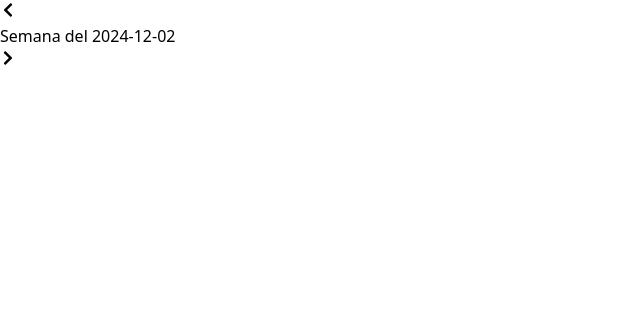
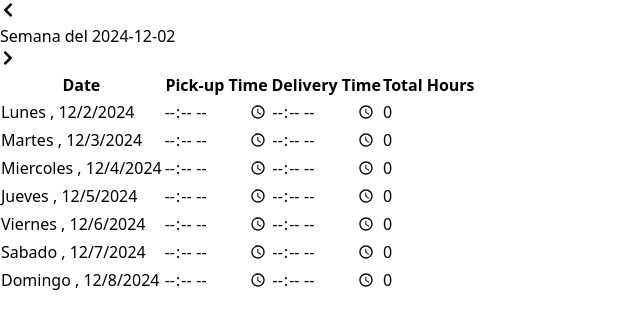
Before and after one commit to anavarro81/TimeTracker, a React (Vite) app: page / in a window 1280 px wide. Shown: the top 328 px of the page, without its empty margins (0-640 px from the left). Built offline with nearby package versions, Linux system fonts and the light colour scheme.

Commit message:
feat: Mostrar tabla de fechas, calcula la diferencia de horas entre unas y otras
Mostrar tabla de fechas, calcula la diferencia de horas entre unas y otras

```diff
--- a/src/TrackerTable.jsx
+++ b/src/TrackerTable.jsx
@@ -1,51 +1,129 @@
 
-import React, {useEffect, useState} from 'react'
+import React, {useEffect, useState, useRef} from 'react'
 import { FaChevronLeft, FaChevronRight, FaTimes } from "react-icons/fa";
-
-// TODO: Calcula la semana completa a partir del dia actual
-import getCurrentWeek from './utils/dates'
+import {calculateDuration, getCurrentWeek} from './utils/dates'
 
 const TrackerTable = () => {
 
-    const [date, setDate] = useState('')
+  const [date, setDate] = useState('')
+  const [currentWeek, setCurrentWeek] = useState([])
+  const [timeTable, setTimeTable] = useState([])
+
+  const daysOfWeek = ['Domingo', 'Lunes', 'Martes', 'Miercoles', 'Jueves', 'Viernes', 'Sabado']
 
   const getCurrentDate = () => {
     return new Date()
 
   }
 
-  const getData = (date) => {
+
+  const setPickUpTime = (e, index) => {
+
+    const updatedTimeTable = [...timeTable]
+
+    const currentEntry = updatedTimeTable.find((day) => day.day === currentWeek[index])
+    currentEntry.pickUpTime = e.target.value
+
+    if (currentEntry.pickUpTime > "00:00" && currentEntry.deliveryTime > "00:00") {
+
+        const totalhours = calculateDuration(currentEntry.pickUpTime, currentEntry.deliveryTime)
+        currentEntry.totalHours = totalhours
+        setTimeTable(updatedTimeTable)
+      }
 
 
 
-    const firtsDay = getCurrentWeek(date)
-
-    console.log(firtsDay);
 
 
 
   }
 
+  const setDeliveryTime = (e, index) => {
+
+    // Se crea una copia del array de timeTable
+    const updatedTimeTable = [...timeTable]
+
+    console.log('>> setDeliveryTime')
+    console.log('>> updatedTimeTable', updatedTimeTable)
+    console.log('>> currentWeek[index]', currentWeek[index])
+
+    const exist = updatedTimeTable.find((day) => day.day === currentWeek[index])
+
+
+    console.log('>> exist :', exist )
+
+    exist.deliveryTime = e.target.value
+
+    if (exist.pickUpTime > "00:00" && exist.deliveryTime > "00:00") {
+      const totalhours = calculateDuration(exist.pickUpTime, exist.deliveryTime)
+      exist.totalHours = totalhours
+      setTimeTable(updatedTimeTable)
+      console.log('timetable actualizado: ', timeTable);
+
+    }
+  }
+
+
+
+
+
+  const getData = (date) => {
+
+    const currentWeek = getCurrentWeek(date)
+
+    console.log('>> currentWeek', currentWeek);
+
+
+    // Cargo la tabla solo la primera vez
+    if (timeTable.length == 0) {
+      const newTimeTable = [...timeTable]
+
+      for (let i = 0; i < currentWeek.length; i++) {
+        newTimeTable.push({day: currentWeek[i], pickupTime: "00:00", deliveryTime: "00:00", totalHours: 0})
+      }
+      console.log('>> newTimeTable', newTimeTable);
+      setTimeTable(newTimeTable)
+
+
+    }
+
+
+
+
+
+
+
+
+    return currentWeek
+  }
+
   useEffect(() => {
     // Obtener la fecha actual, solo los primeros 10 caracteres
     const date = getCurrentDate()
-    console.log('>> date : ', date);
 
+    // Estabñecer la fecha en el encabezado
     const stringDate = getCurrentDate().toISOString().slice(0, 10)
     setDate(stringDate)
-    getData(date)
+
+    // Solo se carga una vez la tabla
+    if (timeTable.length == 0) {
+      const currentWeek = getData(date)
+      setCurrentWeek(currentWeek)
+    }
 
 
 
 
   }, [])
 
+
+
+
   const getPrevoiusWeek = () => {
   }
 
   const getNextWeek = () => {
   }
-
 
 
 
@@ -77,6 +155,45 @@ const TrackerTable = () => {
             </div>
 
         </div>
+{/* Tabla de horarios */}
+
+      <div>
+        <table className='w-full mt-3 border-collapse border'>
+          <tr>
+              <th>  Date </th>
+              <th>  Pick-up Time	 </th>
+              <th>  Delivery Time		 </th>
+              <th>  Total Hours		 </th>
+          </tr>
+
+
+            {
+              timeTable.map((day, index) => {
+                return (
+                  <tr>
+                    <td key={index}> {daysOfWeek[day.day.getDay()]} , {new Date(day.day).toLocaleDateString()} </td>
+                    <td>
+                      <input type='time'
+                        className='border w-full'
+                        onChange={(e) => setPickUpTime(e, index)}/>
+                    </td>
+                    <td>
+                      <input type='time'
+                        className='border w-full'
+                        onChange={(e) => setDeliveryTime(e, index)}/>
+                    </td>
+                    <td>  {day.totalHours} </td>
+
+                  </tr>
+
+                )
+              })
+            }
+
+        </table>
+      </div>
+
+
 
 
     </div>
--- a/src/utils/dates.js
+++ b/src/utils/dates.js
@@ -1,7 +1,7 @@
 
-const getFirstDayOfWeek = (currentDate) => {
+export const getFirstDayOfWeek = (currentDate) => {
        // Obtener la fecha actual
-   console.log('>> currentDate : ', currentDate)
+
    // Obtengo el día actual de la semana. 0 es Domingo, 1 es Lunes, 2 es Martes, etc.
    const currentDay = currentDate.getDay()
    // Si el día actual es Domingo, le resto 6 días para obtener el Lunes de la semana actual
@@ -16,8 +16,9 @@ const getFirstDayOfWeek = (currentDate) => {
 
 }
 // Crear toda la emana a partir del lunes
-const getCurrentWeek = (date) => {
+export const getCurrentWeek = (date) => {
 
+    console.log('>> getCurrentWeek ')
 
     const firtsDay = getFirstDayOfWeek(date)
     const curretWeek = []
@@ -28,14 +29,47 @@ const getCurrentWeek = (date) => {
 
         const dayofWeek = new Date(firtsDay)
         dayofWeek.setDate(dayofWeek.getDate() + index)
+        curretWeek.push(dayofWeek)
+    }
 
-        console.log('dayofWeek : ', dayofWeek);
-        curretWeek.push(dayofWeek)
+    return curretWeek
+}
+
+export const convertMinutestoTime = (totalminutes) => {
+    const hours = Math.floor(totalminutes / 60);
+    const minutes = totalminutes % 60;
+
+    const hoursString = hours.toString().padStart(2, "0");
+    const minutesString = minutes.toString().padStart(2, "0");
+
+    const totalHours = `${hoursString} : ${minutesString}`;
+
+    return totalHours;
 
 
-    }
-    console.log(curretWeek);
+  };
 
-}
+  // Calcular la duración restantando la hora de fin de la de inicio
+export const calculateDuration = (start, end) => {
+    const startMinutes = convertTimetoMinutes(start);
+    const endMinutes = convertTimetoMinutes(end);
 
-export default getCurrentWeek
+    console.log("startMinutes :", startMinutes);
+    console.log("endMinutes :", endMinutes);
+
+    const totalMinutes = endMinutes - startMinutes;
+
+    console.log("totalMinutes: ", totalMinutes);
+
+    return convertMinutestoTime(totalMinutes);
+  };
+
+  export const convertTimetoMinutes = (time) => {
+
+    const [hours, minutes] = time.split(":");
+    const hoursInMinutes = parseInt(hours) * 60;
+    const totalMinutes = hoursInMinutes + parseInt(minutes);
+    return totalMinutes;
+  };
+
+export default calculateDuration;
```
